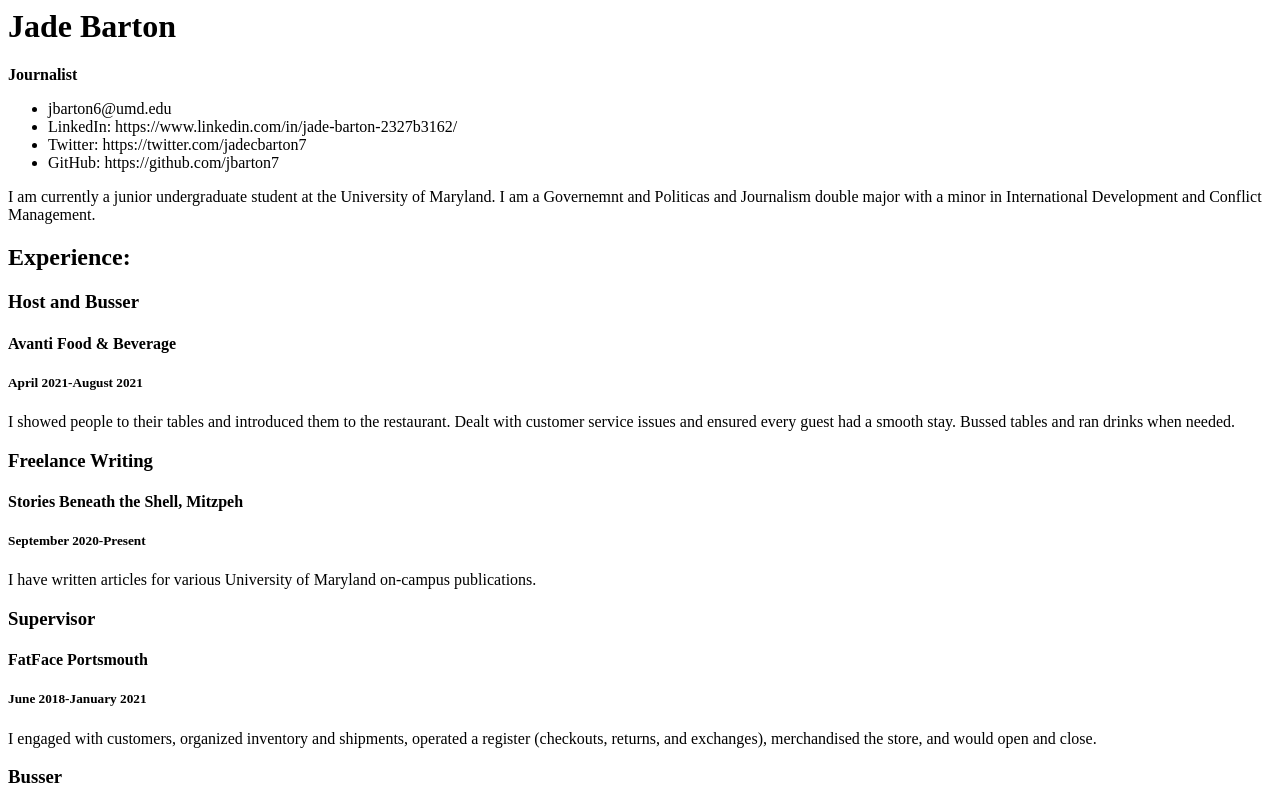
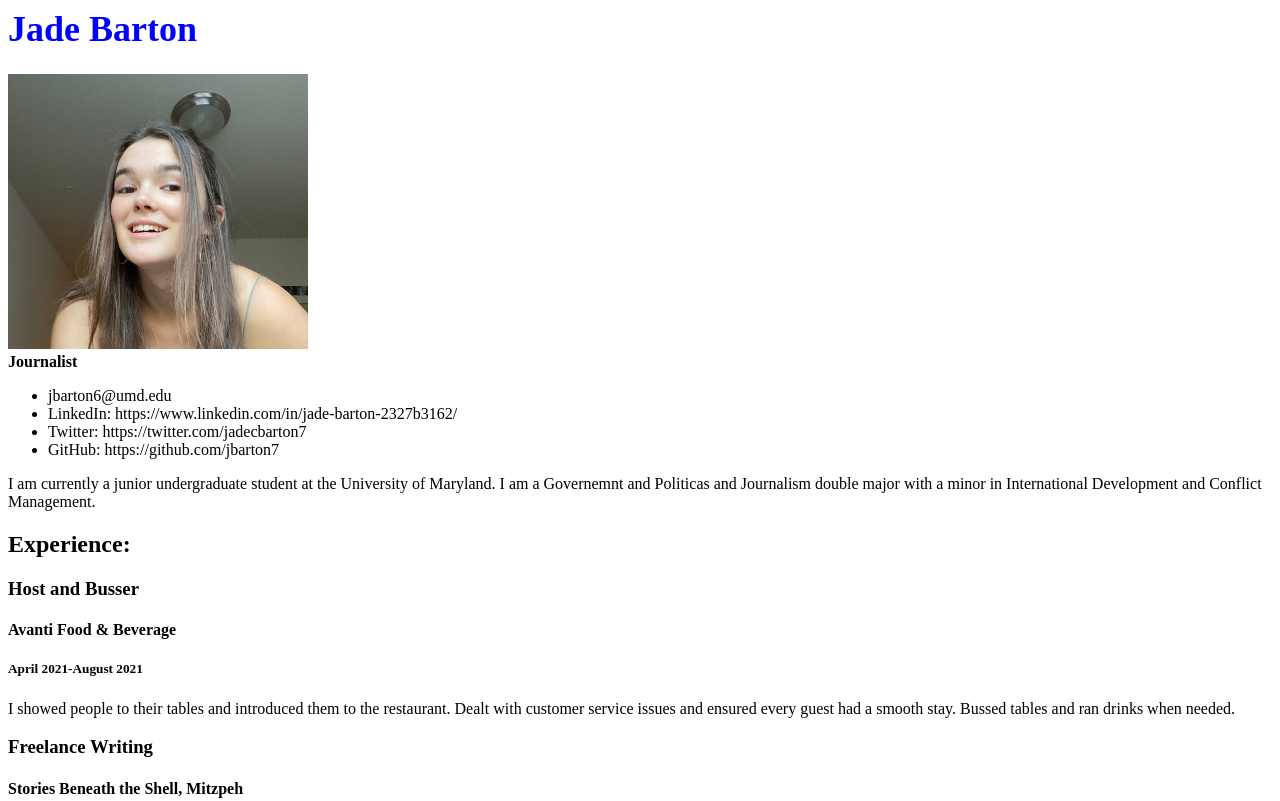
Before and after one commit to jbarton7/Barton-Jade-JOUR352, a plain HTML site: page resume/jade_resume.html in a window 1280 px wide. Shown: the top 801 px of the page. Drawn offline with Linux system fonts and the light colour scheme.

Commit message:
resume from week 2

```diff
--- a/resume/jade_resume.html
+++ b/resume/jade_resume.html
@@ -4,15 +4,24 @@
 
 <head>
 
+  <style>
+    h1{
+      color:blue;
+      font-size: 36px;
+    }
+  </style>
+
   <title> Jade Barton's Resume </title>
 
 </head>
 
 <body>
+<!--I built this myself-->
+  <h1> Jade Barton </h1>
+      <img src="jaderesume.jpg" width="300px">
 
-  <h1> Jade Barton </h1>
 
-  <strong>Journalist</strong>
+  <strong><br>Journalist</strong>
 
 <!--contact details-->
     <ul>
```
Also changed, not shown: resume/jaderesume.jpg (added), 1 other file.
